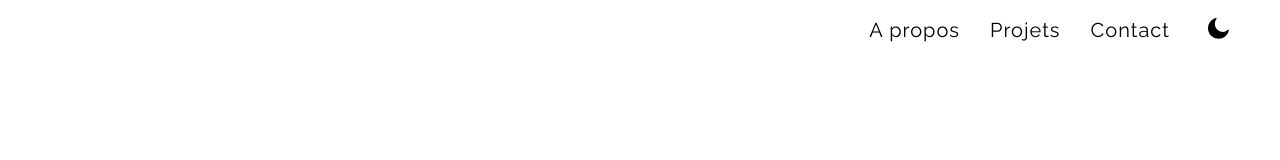
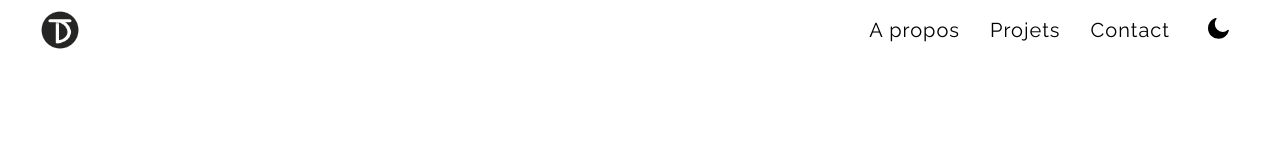
Before and after one commit to tristan-derez/portfoliov2, a React (Vite) app: page / in a window 1280 px wide. Shown: the top 160 px of the page. Built offline with nearby package versions, Linux system fonts and the light colour scheme.

Commit message:
remove unused icon imports, add logo

```diff
--- a/src/components/Navbar.tsx
+++ b/src/components/Navbar.tsx
@@ -1,16 +1,13 @@
-import { Flex, IconButton, Text, Spacer, chakra, useColorMode, useColorModeValue, Button } from "@chakra-ui/react";
+import { Flex, Spacer, chakra, useColorMode, useColorModeValue, Button, Image } from "@chakra-ui/react";
 import { useState } from "react";
 
 // icons
-import { GiHamburgerMenu } from "react-icons/gi";
-import { AiOutlineClose } from "react-icons/ai";
 import { SunIcon } from "./icon-components/SunIcon";
 import { MoonIcon } from "./icon-components/MoonIcon";
 
 export const Navbar = () => {
     const { toggleColorMode, colorMode } = useColorMode();
     let [display, changeDisplay] = useState("none");
-    const mobileSwitch = useColorModeValue("black", "white");
     return (
         <Flex
             pos="fixed"
@@ -23,9 +20,7 @@ export const Navbar = () => {
             fontFamily="Raleway"
         >
             <Flex>
-                {/* <Text fontFamily="Raleway" fontSize="2rem">
-                    Tristan Derez
-                </Text> */}
+                <Image src="/images/logo_tristan.png" boxSize="40px" />
             </Flex>
             <Spacer />
             <Flex
```
